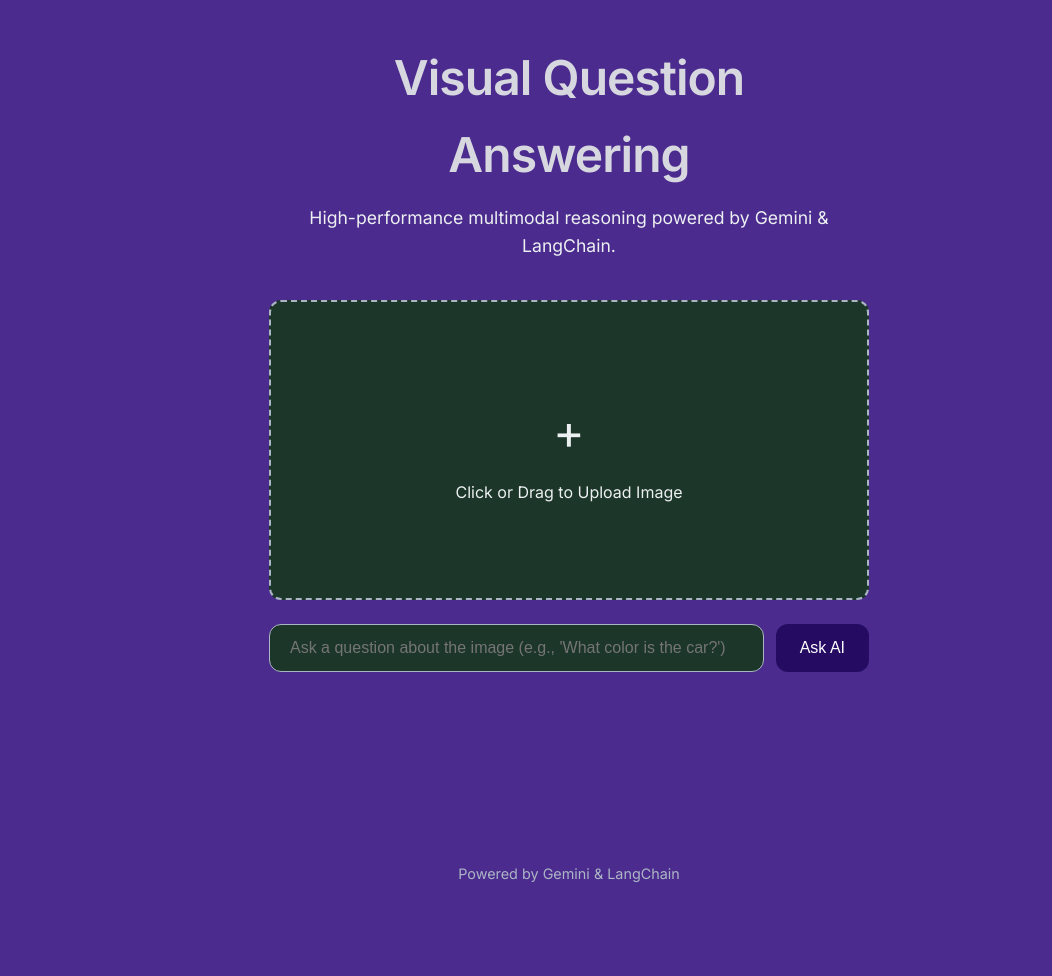
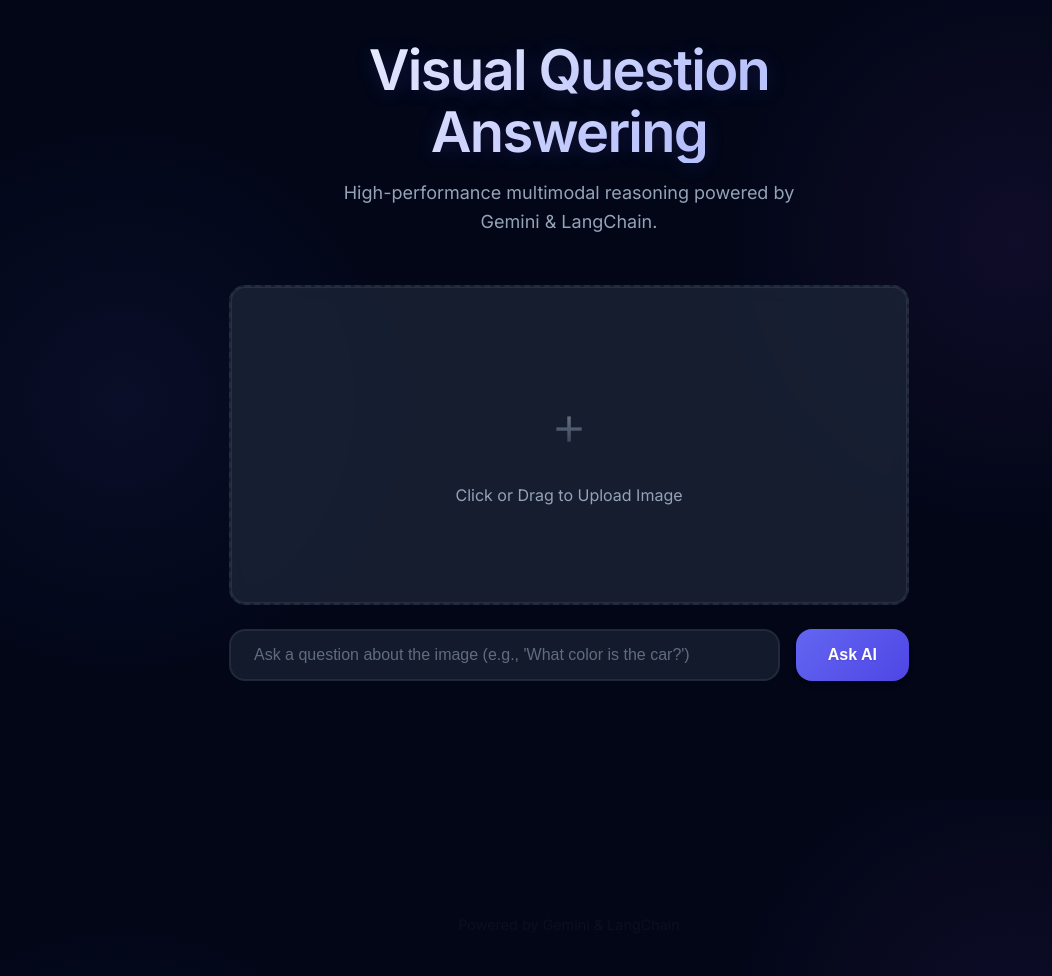
Before and after one commit to Nikhil383/Visual_Question_Answer, a Flask app: page / in a window 1280 px wide. Shown: the whole page, without its empty margins (71-1123 px from the left). Before the commit the page ends 882 px from the top, so only its background shows below. Run offline with Flask 3, Linux system fonts and the light colour scheme.

Commit message:
change in css

```diff
--- a/src/static/style.css
+++ b/src/static/style.css
@@ -1,13 +1,18 @@
 :root {
-    --primary-color: #260b63;
-    --primary-hover: #040f05;
-    --bg-color: #4c2b8f;
-    --card-bg: #1c3629;
-    --text-color: #f8fafc;
-    --text-muted: #ecf0f1;
-    --border-color: #abb6c4;
-    --radius: 12px;
-    --transition: all 0.3s ease;
+    --primary-color: #6366f1;
+    --primary-hover: #4f46e5;
+    --secondary-color: #a855f7;
+    --bg-color: #020617;
+    --card-bg: rgba(30, 41, 59, 0.7);
+    --text-color: #f1f5f9;
+    --text-muted: #94a3b8;
+    --border-color: rgba(148, 163, 184, 0.1);
+    --glass-border: rgba(255, 255, 255, 0.08);
+    --radius: 16px;
+    --shadow-sm: 0 4px 6px -1px rgba(0, 0, 0, 0.1), 0 2px 4px -1px rgba(0, 0, 0, 0.06);
+    --shadow-md: 0 10px 15px -3px rgba(0, 0, 0, 0.1), 0 4px 6px -2px rgba(0, 0, 0, 0.05);
+    --shadow-glow: 0 0 20px rgba(99, 102, 241, 0.15);
+    --transition: all 0.3s cubic-bezier(0.4, 0, 0.2, 1);
 }
 
 * {
@@ -17,67 +22,81 @@
 }
 
 body {
-    font-family: 'Inter', sans-serif;
+    font-family: 'Inter', system-ui, -apple-system, sans-serif;
     background-color: var(--bg-color);
+    background-image:
+        radial-gradient(circle at 15% 50%, rgba(99, 102, 241, 0.08) 0%, transparent 25%),
+        radial-gradient(circle at 85% 30%, rgba(168, 85, 247, 0.08) 0%, transparent 25%);
+    background-attachment: fixed;
     color: var(--text-color);
     line-height: 1.6;
     display: flex;
     justify-content: center;
     min-height: 100vh;
     padding: 40px 20px;
+    -webkit-font-smoothing: antialiased;
 }
 
 .container {
     width: 100%;
-    max-width: 600px;
+    max-width: 680px;
+    position: relative;
+    z-index: 1;
 }
 
+/* Header Styles */
 header {
     text-align: center;
-    margin-bottom: 40px;
+    margin-bottom: 48px;
     display: flex;
     flex-direction: column;
     align-items: center;
 }
 
 .system-badge {
-    background: rgba(226, 226, 233, 0.87);
-    color: var(--primary-color);
-    padding: 4px 12px;
-    border-radius: 20px;
+    background: rgba(99, 102, 241, 0.1);
+    color: #818cf8;
+    padding: 6px 16px;
+    border-radius: 9999px;
     font-size: 0.75rem;
     font-weight: 600;
     text-transform: uppercase;
     letter-spacing: 0.05em;
-    border: 1px solid rgba(221, 221, 231, 0.925);
-    margin-bottom: 16px;
+    border: 1px solid rgba(99, 102, 241, 0.2);
+    margin-bottom: 24px;
     display: inline-block;
+    backdrop-filter: blur(4px);
+    box-shadow: 0 0 15px rgba(99, 102, 241, 0.1);
 }
 
 header h1 {
-    font-weight: 700;
-    font-size: 3rem;
-    margin-bottom: 10px;
-    background: linear-gradient(135deg, #d6d7df 0%, #d6d7df 50%, #d6d7df 100%);
+    font-weight: 800;
+    font-size: 3.5rem;
+    line-height: 1.1;
+    margin-bottom: 16px;
+    background: linear-gradient(135deg, #fff 0%, #a5b4fc 100%);
     -webkit-background-clip: text;
     background-clip: text;
     -webkit-text-fill-color: transparent;
-    letter-spacing: -0.02em;
+    letter-spacing: -0.03em;
+    text-shadow: 0 2px 20px rgba(99, 102, 241, 0.2);
 }
 
 header p {
     color: var(--text-muted);
-    font-size: 1.1rem;
+    font-size: 1.125rem;
+    max-width: 480px;
 }
 
+/* Upload Section */
 .upload-section {
     margin-bottom: 24px;
 }
 
 .image-preview {
     width: 100%;
-    height: 300px;
-    background-color: var(--card-bg);
+    height: 320px;
+    background: var(--card-bg);
     border: 2px dashed var(--border-color);
     border-radius: var(--radius);
     display: flex;
@@ -87,143 +106,183 @@
     overflow: hidden;
     transition: var(--transition);
     position: relative;
+    backdrop-filter: blur(12px);
+    box-shadow: inset 0 0 0 1px var(--glass-border);
 }
 
 .image-preview:hover {
     border-color: var(--primary-color);
-    background-color: #e6e8eb80;
+    background: rgba(30, 41, 59, 0.8);
+    box-shadow: inset 0 0 0 1px var(--primary-color), var(--shadow-glow);
+    transform: translateY(-2px);
 }
 
 .image-preview.has-image {
     border-style: solid;
     border-color: transparent;
+    box-shadow: var(--shadow-md);
 }
 
 .placeholder-text {
     text-align: center;
     color: var(--text-muted);
+    transition: var(--transition);
+}
+
+.image-preview:hover .placeholder-text {
+    color: var(--text-color);
+    transform: scale(1.05);
 }
 
 .placeholder-text span {
-    font-size: 3rem;
+    font-size: 3.5rem;
     display: block;
-    margin-bottom: 10px;
+    margin-bottom: 12px;
+    font-weight: 200;
+    background: linear-gradient(180deg, var(--text-muted) 0%, transparent 100%);
+    -webkit-background-clip: text;
+    background-clip: text;
+    -webkit-text-fill-color: transparent;
 }
 
 #previewImg {
     width: 100%;
     height: 100%;
     object-fit: cover;
+    transition: transform 0.5s ease;
 }
 
+/* Input Section */
 .input-section {
     display: flex;
-    gap: 12px;
-    margin-bottom: 30px;
+    gap: 16px;
+    margin-bottom: 32px;
+    position: relative;
 }
 
 input[type="text"] {
     flex: 1;
-    padding: 14px 20px;
+    padding: 16px 24px;
     border-radius: var(--radius);
     border: 1px solid var(--border-color);
-    background-color: var(--card-bg);
+    background-color: rgba(30, 41, 59, 0.6);
     color: var(--text-color);
     font-size: 1rem;
     transition: var(--transition);
     outline: none;
+    box-shadow: inset 0 0 0 1px var(--glass-border);
+    backdrop-filter: blur(12px);
+}
+
+input[type="text"]::placeholder {
+    color: rgba(148, 163, 184, 0.6);
 }
 
 input[type="text"]:focus {
     border-color: var(--primary-color);
-    box-shadow: 0 0 0 2px rgba(99, 102, 241, 0.2);
+    background-color: rgba(30, 41, 59, 0.9);
+    box-shadow: 0 0 0 2px rgba(99, 102, 241, 0.2), var(--shadow-glow);
 }
 
 button {
-    padding: 0 24px;
-    background-color: var(--primary-color);
+    padding: 0 32px;
+    background: linear-gradient(135deg, var(--primary-color) 0%, var(--primary-hover) 100%);
     color: white;
     border: none;
     border-radius: var(--radius);
-    font-weight: 500;
+    font-weight: 600;
     font-size: 1rem;
     cursor: pointer;
     transition: var(--transition);
+    box-shadow: var(--shadow-sm);
+    text-shadow: 0 1px 2px rgba(0, 0, 0, 0.1);
+    white-space: nowrap;
 }
 
 button:hover {
-    background-color: var(--primary-hover);
-    transform: translateY(-1px);
+    transform: translateY(-2px);
+    box-shadow: var(--shadow-md), 0 0 20px rgba(99, 102, 241, 0.4);
 }
 
 button:active {
     transform: translateY(0);
 }
 
+/* Result Section */
 .result-section {
-    min-height: 100px;
+    min-height: 120px;
 }
 
 .answer-box {
-    background: linear-gradient(135deg, rgba(237, 240, 243, 0.7) 0%, rgba(237, 240, 243, 1) 100%);
-    border: 1px solid var(--border-color);
-    padding: 24px;
+    background: rgba(30, 41, 59, 0.6);
+    border: 1px solid var(--glass-border);
+    padding: 32px;
     border-radius: var(--radius);
-    backdrop-filter: blur(10px);
-    animation: fadeIn 0.5s ease;
+    backdrop-filter: blur(16px);
+    box-shadow: var(--shadow-md);
+    animation: slideUp 0.5s cubic-bezier(0.16, 1, 0.3, 1);
 }
 
 .answer-box h3 {
-    font-size: 0.9rem;
+    font-size: 0.85rem;
     text-transform: uppercase;
-    letter-spacing: 1px;
-    color: var(--text-muted);
-    margin-bottom: 8px;
+    letter-spacing: 0.1em;
+    color: var(--secondary-color);
+    margin-bottom: 12px;
+    font-weight: 700;
 }
 
 .answer-box p {
-    font-size: 1.25rem;
+    font-size: 1.15rem;
     font-weight: 400;
-    line-height: 1.7;
+    line-height: 1.8;
     color: #e2e8f0;
 }
 
+/* Loading State */
 .loading {
     display: flex;
     flex-direction: column;
     align-items: center;
     color: var(--text-muted);
+    padding: 20px;
 }
 
 .spinner {
-    width: 40px;
-    height: 40px;
-    border: 4px solid rgba(99, 102, 241, 0.3);
+    width: 48px;
+    height: 48px;
+    border: 3px solid rgba(99, 102, 241, 0.1);
     border-radius: 50%;
     border-top-color: var(--primary-color);
-    animation: spin 1s linear infinite;
-    margin-bottom: 12px;
+    border-right-color: var(--secondary-color);
+    animation: spin 0.8s linear infinite;
+    margin-bottom: 16px;
+    box-shadow: 0 0 15px rgba(99, 102, 241, 0.1);
 }
 
+/* Error State */
 .error-box {
-    background-color: rgba(239, 68, 68, 0.1);
+    background: rgba(239, 68, 68, 0.1);
     border: 1px solid rgba(239, 68, 68, 0.2);
-    color: #f87171;
+    color: #fca5a5;
     padding: 16px;
     border-radius: var(--radius);
     text-align: center;
+    font-weight: 500;
+    animation: shake 0.4s ease-in-out;
 }
 
+/* Animations */
 @keyframes spin {
     100% {
         transform: rotate(360deg);
     }
 }
 
-@keyframes fadeIn {
+@keyframes slideUp {
     from {
         opacity: 0;
-        transform: translateY(10px);
+        transform: translateY(20px);
     }
 
     to {
@@ -232,9 +291,32 @@
     }
 }
 
+@keyframes shake {
+
+    0%,
+    100% {
+        transform: translateX(0);
+    }
+
+    25% {
+        transform: translateX(-4px);
+    }
+
+    75% {
+        transform: translateX(4px);
+    }
+}
+
+/* Footer */
 footer {
     text-align: center;
-    margin-top: 60px;
+    margin-top: 80px;
     color: var(--border-color);
     font-size: 0.9rem;
+    opacity: 0.6;
+    transition: opacity 0.3s ease;
 }
+
+footer:hover {
+    opacity: 1;
+}
```
